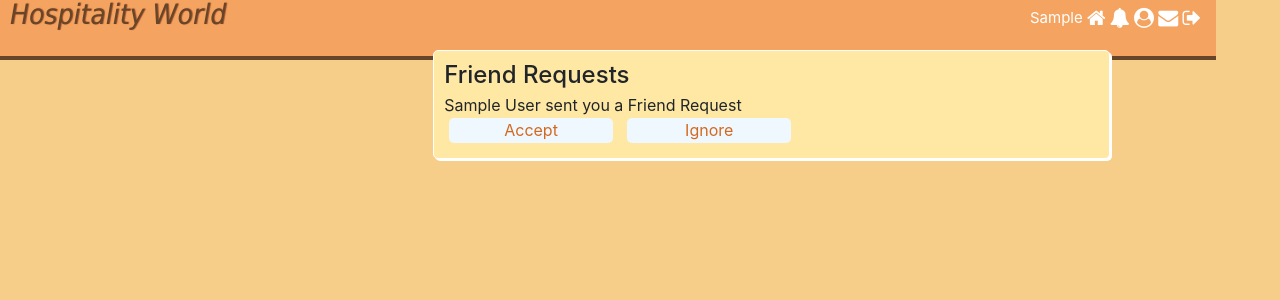
After one commit to amandajane93/Y3Project, a PHP site: page /requests.php in a window 1280 px wide. The commit adds this page. Shown: the top 300 px of the page. Run offline with PHP 8.4, Linux system fonts and the light colour scheme; the visitor is signed in with stand-in values (Sample User, id 1); tables that the repository leaves empty or names only in its code hold one stand-in row (values such as "Sample post"); some libraries are stand-ins or nearby versions.

Commit message:
Add files via upload

```diff
--- a/Y3Project/assets/css/style.css
+++ b/Y3Project/assets/css/style.css
@@ -192,3 +192,114 @@ textarea:focus{
     border: none;
     color: brown;
 }
+
+.newsfeedPostOptions iframe{
+    border: 0px;
+    height: 20px;
+    width: 100px;
+}
+
+
+.comment_like {
+    background-color: #ffe8a4;
+    border: none;
+    height: auto;
+    width: auto;
+    color: brown;
+    padding: 0;
+    margin: 0;
+    font-size: 15px;
+}
+
+.like_value {
+    display: inline;
+    font-size: 15px
+
+}
+
+.profile_left {
+    top: -10px;
+    width: 22%;
+    max-width: 240px;
+    min-width: 130px;
+    height: 100%;
+    float: left;
+    position: relative;
+    background-color: sandybrown;
+    border-right: 10px solid sandybrown;
+    color: cornsilk;
+    margin-right: 20px;
+}
+
+.profile_left img {
+    min-width: 80px;
+    width: 85%;
+    margin: 20px;
+    border: 5px solid sandybrown;
+    border-radius: 100%;
+}
+
+.profile_info {
+    display: list-item;
+    background-color: sandybrown;
+    width: 100%;
+    padding: 10px 0px 10px 0px;
+}
+
+.profile_info p {
+    margin: 0 0 0 20px;
+    word-wrap: break-word;
+}
+
+.danger {
+    background-color: #e74c3c;
+}
+
+.warning {
+    background-color: #f0ad4e;
+}
+
+.default {
+    background-color: #bdc3c7;
+}
+
+.success {
+    background-color: #2ecc71;
+}
+
+.info {
+    background-color: #3498db;
+}
+
+.deep_blue {
+    background-color: #0043f0;
+}
+
+.profile_left input[type="submit"] {
+    width: 100%;
+    height: 30px;
+    border-radius: 5px;
+    margin: 5px 0 0 5px;
+    border: none;
+    color: white;
+}
+
+#accept_button {
+    width: 25%;
+    height: 25px;
+    border-radius: 5px;
+    margin: 5px;
+    border: none;
+    color: chocolate;
+    background-color: aliceblue;
+}
+
+#ignore_button {
+    width: 25%;
+    height: 25px;
+    border-radius: 5px;
+    margin: 5px;
+    border: none;
+    color: chocolate;
+    background-color: aliceblue;
+}
--- /dev/null
+++ b/Y3Project/assets/js/hospitalityworld.js
@@ -0,0 +1,22 @@
+$(document).ready(function(){
+
+    $('#submit_profile_post').click(function(){
+
+        $.ajax({
+            type: "POST",
+            url: "includes/handlers/ajax_submit_profile_post.php",
+            data: $('form.profile_post').serialize(),
+            success: function(msg){
+                $("#post_form").modal('hide');
+                location.reload();
+            },
+
+            error: function() {
+                alert('Failed');
+            }
+
+        });
+
+    });
+
+});
--- a/Y3Project/includes/classes/Post.php
+++ b/Y3Project/includes/classes/Post.php
@@ -11,7 +11,7 @@ class Post {
 	public function submitPost($body, $user_to) {
 		$body = strip_tags($body); //removes html tags
 		$body = mysqli_real_escape_string($this->con, $body);
-		$check_empty = preg_replace('/\s+/', '', $body); //Deltes all spaces
+		$check_empty = preg_replace('/\s+/', '', $body); //Deletes all spaces
 
 		if($check_empty != "") {
 
--- a/Y3Project/includes/classes/User.php
+++ b/Y3Project/includes/classes/User.php
@@ -34,6 +34,13 @@ class User {
         return $row['profile_pic'] ;
     }
 
+    public function getFriendArray(){
+        $username = $this->user['username'];
+        $query = mysqli_query($this->con, "SELECT friend_array FROM users WHERE username='$username'");
+        $row = mysqli_fetch_array($query);
+        return $row['friend_array'] ;
+    }
+
     public function isClosed(){
         $username = $this->user['username'];
         $query = mysqli_query($this->con, "SELECT user_closed FROM users WHERE username='$username'");
@@ -56,6 +63,51 @@ class User {
         }
     }
 
+
+    public function didReceiveRequest($user_from){
+        $user_to = $this->user['username'];
+        $check_request_query = mysqli_query($this->con, "SELECT * FROM friend_requests WHERE user_to='$user_to' AND user_from='$user_from'");
+        if (mysqli_num_rows($check_request_query) > 0 ) {
+            return true ;
+        }
+        else {
+            return false;
+        }
+    }
+
+    public function didSendRequest($user_to){
+        $user_from = $this->user['username'];
+        $check_request_query = mysqli_query($this->con, "SELECT * FROM friend_requests WHERE user_to='$user_to' AND user_from='$user_from'");
+        if (mysqli_num_rows($check_request_query) > 0 ) {
+            return true ;
+        }
+        else {
+            return false;
+        }
+    }
+
+    public function removeFriend($user_to_remove) {
+		$logged_in_user = $this->user['username'];
+
+		$query = mysqli_query($this->con, "SELECT friend_array FROM users WHERE username='$user_to_remove'");
+		$row = mysqli_fetch_array($query);
+		$friend_array_username = $row['friend_array'];
+
+		$new_friend_array = str_replace($user_to_remove . ",", "", $this->user['friend_array']);
+		$remove_friend = mysqli_query($this->con, "UPDATE users SET friend_array='$new_friend_array' WHERE username='$logged_in_user'");
+
+		$new_friend_array = str_replace($this->user['username'] . ",", "", $friend_array_username);
+		$remove_friend = mysqli_query($this->con, "UPDATE users SET friend_array='$new_friend_array' WHERE username='$user_to_remove'");
+	}
+
+
+    public function sendRequest($user_to) {
+        $user_from = $this->user['username'];
+        $query = mysqli_query($this->con, "INSERT INTO friend_requests VALUES('', '$user_to', '$user_from')");
+
+    }
+
+
 }
 
 ?>
--- a/Y3Project/includes/header.php
+++ b/Y3Project/includes/header.php
@@ -1,6 +1,8 @@
 <?php
 
 require 'config/config.php';
+include("includes/classes/User.php");
+include("includes/classes/Post.php");
 
 if (isset($_SESSION['username'])) {
     $userLoggedIn = $_SESSION['username'];
@@ -20,11 +22,17 @@ else{
     <meta name="viewport" content="width=device-width, initial-scale=1.0">
     <meta http-equiv="X-UA-Compatible" content="ie=edge">
     <title>HospitalityWorld</title>
-    <script src="https://ajax.googleapis.com/ajax/libs/jquery/3.5.1/jquery.min.js" integrity="sha256-9/aliU8dGd2tb6OSsuzixeV4y/faTqgFtohetphbbj0=" crossorigin="anonymous"></script>
-<script src="https://cdn.jsdelivr.net/npm/popper.js@1.16.0/dist/umd/popper.min.js" integrity="sha384-Q6E9RHvbIyZFJoft+2mJbHaEWldlvI9IOYy5n3zV9zzTtmI3UksdQRVvoxMfooAo" crossorigin="anonymous"></script>
-<link rel="stylesheet" href="https://stackpath.bootstrapcdn.com/bootstrap/4.4.1/css/bootstrap.min.css" integrity="sha384-Vkoo8x4CGsO3+Hhxv8T/Q5PaXtkKtu6ug5TOeNV6gBiFeWPGFN9MuhOf23Q9Ifjh" crossorigin="anonymous">
-   <link rel="stylesheet" type="text/css" href="assets/css/style.css">
-    <script src="https://kit.fontawesome.com/4366d5c727.js" crossorigin="anonymous"></script>
+
+    <script src="https://ajax.googleapis.com/ajax/libs/jquery/2.1.3/jquery.min.js"></script>
+    <script src="assets/js/bootstrap.js"></script>
+
+    <script src="assets/js/hospitalityworld.js"></script>
+
+
+	<link rel="stylesheet" href="//maxcdn.bootstrapcdn.com/font-awesome/4.3.0/css/font-awesome.min.css">
+	<link rel="stylesheet" type="text/css" href="assets/css/bootstrap.css">
+	<link rel="stylesheet" type="text/css" href="assets/css/style.css">
+
 </head>
 
 <body>
@@ -46,7 +54,7 @@ else{
     <a href="#">
       <i class="fa fa-bell fa-lg"></i>
     </a>
-    <a href="#">
+    <a href="requests.php">
       <i class="fa fa-user-circle fa-lg"></i>
       </a>
     <a href="#">
--- a/Y3Project/index.php
+++ b/Y3Project/index.php
@@ -1,7 +1,5 @@
 <?php
 include("includes/header.php");
-include("includes/classes/User.php");
-include("includes/classes/Post.php");
 
 
 if(isset($_POST['post'])){
--- a/Y3Project/register.php
+++ b/Y3Project/register.php
@@ -13,9 +13,9 @@ require 'includes/form_handlers/login_handler.php';
     <meta name="viewport" content="width=device-width, initial-scale=1.0">
     <meta http-equiv="X-UA-Compatible" content="ie=edge">
     <title>Welcome to Hospitality World </title>
-    <link rel="stylesheet" type="text/css" href="assets/css/register_style.css">
-    <script src="https://ajax.googleapis.com/ajax/libs/jquery/3.5.1/jquery.min.js"></script>
-    <script src="assets/js/register.js"></script>
+	<link rel="stylesheet" type="text/css" href="assets/css/register_style.css">
+	<script src="https://ajax.googleapis.com/ajax/libs/jquery/2.1.3/jquery.min.js"></script>
+	<script src="assets/js/register.js"></script>
 </head>
 <body>
 
--- /dev/null
+++ b/Y3Project/requests.php
@@ -0,0 +1,59 @@
+<?php
+include("includes/header.php");
+
+?>
+
+<div class="main_column column" id="main_column">
+
+<h4>Friend Requests</h4>
+
+<?php
+
+ $query = mysqli_query($con, "SELECT * FROM friend_requests WHERE user_to='$userLoggedIn'");
+ if(mysqli_num_rows($query) == 0 ) {
+    echo " No Friend Requests";
+ }
+ else {
+     while($row = mysqli_fetch_array($query)) {
+         $user_from = $row['user_from'];
+         $user_from_obj = new User($con, $user_from);
+
+         echo $user_from_obj->getFirstAndLastName() . " sent you a Friend Request";
+
+         $user_from_friend_array = $user_from_obj->getFriendArray();
+
+         if(isset($_POST['accept_request' . $user_from])) {
+             $add_friend_query= mysqli_query($con, "UPDATE users SET friend_array=CONCAT(friend_array, '$user_from,') WHERE username='$userLoggedIn'");
+             $add_friend_query= mysqli_query($con, "UPDATE users SET friend_array=CONCAT(friend_array, '$userLoggedIn,') WHERE username='$user_from'");
+
+             $delete_query=mysqli_query($con, "DELETE FROM friend_requests WHERE user_to='$userLoggedIn' AND user_from='$user_from'");
+             echo "You are now Friends";
+             header("Location: requests.php");
+
+         }
+
+         if(isset($_POST['ignore_request' . $user_from])) {
+            $delete_query=mysqli_query($con, "DELETE FROM friend_requests WHERE user_to='$userLoggedIn' AND user_from='$user_from'");
+            echo "Request Ignored";
+            header("Location: requests.php");
+
+        }
+
+?>
+
+    <form action="requests.php" method="POST">
+        <input type="submit" name="accept_request<?php echo $user_from; ?>" id="accept_button" value="Accept">
+        <input type="submit" name="ignore_request<?php echo $user_from; ?>" id="ignore_button" value="Ignore">
+
+    </form>
+
+<?php
+
+     }
+ }
+
+?>
+
+
+
+</div>
```
Also changed, not shown: Y3Project/includes/handlers/ajax_submit_profile_post.php (added, +14 -0 lines), Y3Project/like.php (+13 -0 lines), Y3Project/profile.php (+116 -2 lines), Y3Project/user_closed.php (added, +12 -0 lines).
